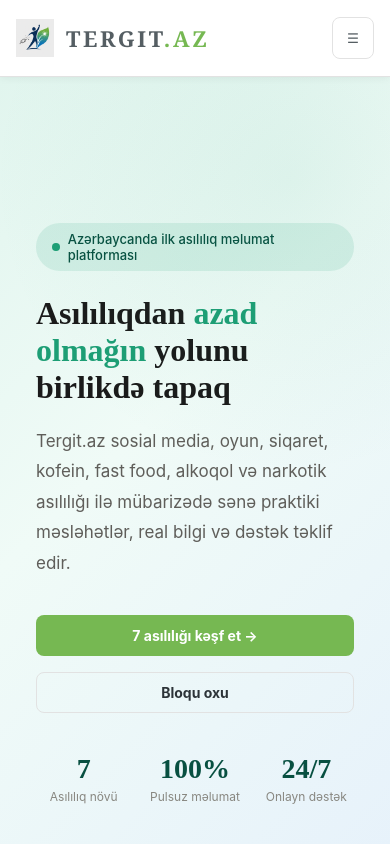
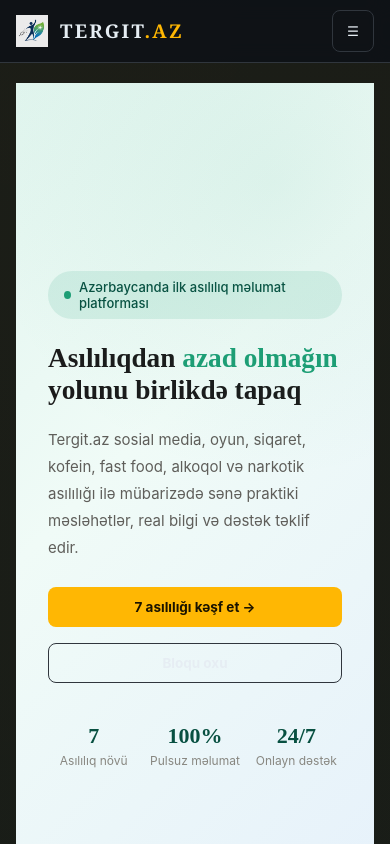
Before and after one commit to orxanmursudovv-blip/tergit-az, a React app: page / in a window 390 px wide. Shown: the top 844 px of the page. Built offline with nearby package versions, Linux system fonts and the light colour scheme; the HTML template or start-up script is replaced by a standard one.

Commit message:
Yenilenme

```diff
--- a/src/index.css
+++ b/src/index.css
@@ -3,18 +3,16 @@
    ============================================================ */
 
 :root {
-  --bg: #F8F8F8;
-  --surface: #FFFFFF;
-  --surface-2: #F0F0F0;
-  --border: #E2E2E2;
-  --accent: #76B852;
-  --accent-alt: #2C7A92;
-  --accent-dim: #5a9040;
-  --success: #76B852;
-  --danger: #E05252;
-  --text: #555E63;
-  --text-dark: #2C3338;
-  --muted: #8A9099;
+  --bg: #0D1117;
+  --surface: #161B22;
+  --surface-2: #1C2330;
+  --border: #30363D;
+  --accent: #FFB703;
+  --accent-dim: #8a6a17;
+  --success: #3FB950;
+  --danger: #F85149;
+  --text: #E6EDF3;
+  --muted: #8B949E;
 
   --font-display: 'Playfair Display', Georgia, serif;
   --font-body: 'Inter', -apple-system, BlinkMacSystemFont, sans-serif;
@@ -23,7 +21,7 @@
   --radius-md: 14px;
   --radius-lg: 22px;
 
-  --shadow-card: 0 2px 16px rgba(0,0,0,0.07);
+  --shadow-card: 0 1px 0 rgba(255,255,255,0.03) inset, 0 10px 30px -15px rgba(0,0,0,0.6);
 }
 
 * {
@@ -40,7 +38,9 @@ body {
   color: var(--text);
   font-family: var(--font-body);
   -webkit-font-smoothing: antialiased;
-  background-image: none;
+  background-image:
+    radial-gradient(circle at 15% 0%, rgba(255,183,3,0.06), transparent 40%),
+    radial-gradient(circle at 85% 20%, rgba(63,185,80,0.04), transparent 45%);
 }
 
 a {
@@ -98,10 +98,9 @@ main {
   position: sticky;
   top: 0;
   z-index: 50;
-  background: rgba(255,255,255,0.92);
+  background: rgba(13,17,23,0.85);
   backdrop-filter: blur(10px);
   border-bottom: 1px solid var(--border);
-  box-shadow: 0 1px 8px rgba(0,0,0,0.06);
 }
 
 .site-header__inner {
@@ -143,7 +142,7 @@ main {
 
 .nav-links a:hover,
 .nav-links a.active {
-  color: var(--text-dark);
+  color: var(--text);
 }
 
 .nav-links a.active::after {
@@ -175,13 +174,12 @@ main {
   display: flex;
   flex-direction: column;
   gap: 14px;
-  background: white;
 }
 
 .mobile-menu a {
   font-size: 15px;
   font-weight: 600;
-  color: var(--text-dark);
+  color: var(--text);
 }
 
 /* ---------- Status badge ---------- */
@@ -343,18 +341,17 @@ main {
 
 .btn-primary {
   background: var(--accent);
-  color: #FFFFFF;
+  color: #1a1300;
 }
 
 .btn-primary:hover {
   transform: translateY(-2px);
-  box-shadow: 0 10px 24px -10px rgba(118,184,82,0.5);
-  background: var(--accent-dim);
+  box-shadow: 0 10px 24px -10px rgba(255,183,3,0.55);
 }
 
 .btn-ghost {
   background: transparent;
-  color: var(--text-dark);
+  color: var(--text);
   border-color: var(--border);
 }
 
@@ -824,7 +821,6 @@ main {
   border-top: 1px solid var(--border);
   padding: 50px 0 30px;
   margin-top: 60px;
-  background: #FFFFFF;
 }
 
 .footer-grid {
@@ -1137,94 +1133,49 @@ tr:last-child td {
   .field-row { grid-template-columns: 1fr; }
   .admin-sidebar { display: none; }
   .admin-mobile-nav { display: flex; }
+  .addiction-grid { grid-template-columns: repeat(2, 1fr); }
+  .blog-grid { grid-template-columns: repeat(2, 1fr); }
+  .footer-cols { grid-template-columns: repeat(2, 1fr); gap: 30px; }
 }
 
 @media (max-width: 768px) {
   .nav-links { display: none; }
   .nav-toggle { display: flex; }
   .footer-cols { gap: 30px; }
-
-  /* Container */
   .container { padding: 0 16px; }
-
-  /* Hero section */
-  .home-hero {
-    min-height: auto;
-    padding: 90px 16px 50px;
-  }
-  .home-hero__grid { grid-template-columns: 1fr; gap: 30px; }
-  .home-hero__right { display: none; }
-  .home-hero__title { font-size: clamp(24px, 7vw, 34px); }
-  .home-hero__sub { font-size: 15px; }
-  .home-hero__btns { flex-direction: column; }
-  .home-hero__btns .btn { width: 100%; text-align: center; }
-  .home-hero__stats { gap: 8px; }
-  .home-hero__stat-num { font-size: 22px; }
-  .home-hero__stat-lbl { font-size: 10px; }
-
-  /* Sections */
-  .home-section { padding: 48px 16px; }
-  .home-section__title { font-size: clamp(20px, 6vw, 28px); }
-  .home-section__sub { font-size: 14px; }
-
-  /* Type cards */
-  .home-types-grid { grid-template-columns: 1fr; }
-  .home-type-card { padding: 20px; }
-
-  /* Signs */
-  .home-signs-layout { grid-template-columns: 1fr; gap: 28px; }
-
-  /* Quiz */
-  .home-quiz { padding: 20px 16px; }
-  .home-quiz h3 { font-size: 18px; }
-
-  /* Path steps */
-  .home-path-steps { grid-template-columns: 1fr 1fr; gap: 20px; }
-  .home-path-steps::before { display: none; }
-  .home-path-circle { width: 60px; height: 60px; font-size: 22px; }
-  .home-path-step h3 { font-size: 13px; }
-  .home-path-step p { font-size: 11px; }
-
-  /* Tracker */
-  .home-tracker-layout { grid-template-columns: 1fr; gap: 24px; }
-  .home-tracker { padding: 20px 16px; }
-  .home-tracker__date-row { flex-direction: column; }
-  .home-tracker__big { font-size: 36px; }
-
-  /* Hotline */
-  .home-hotline-cards { grid-template-columns: 1fr; }
-  .home-hotline-card { padding: 24px 16px; }
-
-  /* Addiction grid */
+  .site-header__inner { height: 62px; }
+  .brand { font-size: 19px; }
+  .brand-logo { width: 32px; height: 32px; }
+  .section { padding: 52px 0; }
+  .section-head { margin-bottom: 30px; }
+  .hero__title { font-size: clamp(28px, 7vw, 44px); }
+  .hero__subtitle { font-size: 15px; }
+  .hero { padding: 72px 0 48px; }
+  .post-hero { padding: 64px 0 40px; }
+  .post-body { font-size: 15px; }
+  .contact-grid { grid-template-columns: 1fr; }
   .addiction-grid { grid-template-columns: 1fr; }
-  .addiction-card { padding: 20px; }
-
-  /* Blog grid */
   .blog-grid { grid-template-columns: 1fr; }
-
-  /* Footer */
-  .footer-cols { flex-direction: column; gap: 24px; }
-  .newsletter-form { flex-direction: column; }
-  .newsletter-form input { border-radius: 8px; }
-  .newsletter-form .btn { border-radius: 8px; width: 100%; }
-
-  /* Post detail */
-  .post-detail__title { font-size: 22px; }
-  .post-detail__cover { height: 200px; }
-
-  /* Buttons */
-  .btn { padding: 11px 18px; font-size: 14px; }
 }
 
 @media (max-width: 480px) {
   .stats-grid, .admin-stats { grid-template-columns: 1fr; }
   .hero { padding: 64px 0 44px; }
-  .admin-main { padding: 24px 18px; }
-  th, td { padding: 12px 14px; }
-  .home-path-steps { grid-template-columns: 1fr; }
-  .home-hotline-card { padding: 20px 14px; }
-  .home-section__title { font-size: 20px; }
-  .home-quiz { padding: 16px 14px; }
+  .admin-main { padding: 20px 14px; }
+  th, td { padding: 10px 12px; font-size: 12.5px; }
+  .btn { padding: 11px 20px; font-size: 13.5px; }
+  .modal-card { padding: 22px 18px; }
+  .footer-cols { grid-template-columns: 1fr; }
+  .filter-row { gap: 8px; }
+  .filter-chip { font-size: 12.5px; padding: 7px 14px; }
+  .blog-card__body { padding: 18px; }
+  .post-body h2 { font-size: 20px; }
+  .post-body h3 { font-size: 17px; }
+  .section-head h2 { font-size: clamp(22px, 6vw, 32px); }
+  .hero__actions { flex-direction: column; align-items: stretch; }
+  .hero__actions .btn { text-align: center; justify-content: center; }
+  .contact-form { padding: 24px 18px; }
+  .page-enter { padding: 20px 16px; }
 }
 
 /* ============================================================
@@ -1462,8 +1413,8 @@ tr:last-child td {
 
 /* Hotline */
 .home-hotline-cards {
-  display: grid; grid-template-columns: repeat(3,1fr);
-  gap: 20px; margin-top: 40px;
+  display: grid; grid-template-columns: repeat(2,1fr);
+  gap: 20px; margin-top: 40px; max-width: 760px; margin-left: auto; margin-right: auto;
 }
 .home-hotline-card {
   background: rgba(255,255,255,0.06); border: 1px solid rgba(255,255,255,0.1);
@@ -1485,10 +1436,24 @@ tr:last-child td {
   .home-signs-layout { grid-template-columns: 1fr; }
   .home-tracker-layout { grid-template-columns: 1fr; }
   .home-hotline-cards { grid-template-columns: 1fr; }
+  .home-types-grid { grid-template-columns: repeat(2,1fr); }
 }
 @media (max-width: 600px) {
-  .home-hero { padding: 90px 20px 60px; }
-  .home-section { padding: 60px 20px; }
-  .home-hero__stats { grid-template-columns: repeat(3,1fr); }
-  .home-path-steps { grid-template-columns: 1fr; }
+  .home-hero { padding: 80px 16px 50px; }
+  .home-section { padding: 50px 16px; }
+  .home-hero__stats { grid-template-columns: repeat(3,1fr); gap: 10px; }
+  .home-hero__stat-num { font-size: 22px; }
+  .home-hero__title { font-size: clamp(26px, 7vw, 40px); }
+  .home-hero__sub { font-size: 15px; margin-bottom: 26px; }
+  .home-hero__btns { flex-direction: column; }
+  .home-hero__btns .btn { width: 100%; justify-content: center; }
+  .home-path-steps { grid-template-columns: 1fr; gap: 20px; }
+  .home-types-grid { grid-template-columns: 1fr; }
+  .home-hotline-cards { grid-template-columns: 1fr; }
+  .home-section__title { font-size: clamp(22px, 6vw, 34px); }
+  .home-tracker { padding: 22px 18px; }
+  .home-quiz { padding: 24px 18px; }
+  .home-tracker__big { font-size: 36px; }
+  .home-tracker__date-row { flex-direction: column; }
+  .home-path-circle { width: 64px; height: 64px; font-size: 24px; }
 }
```
